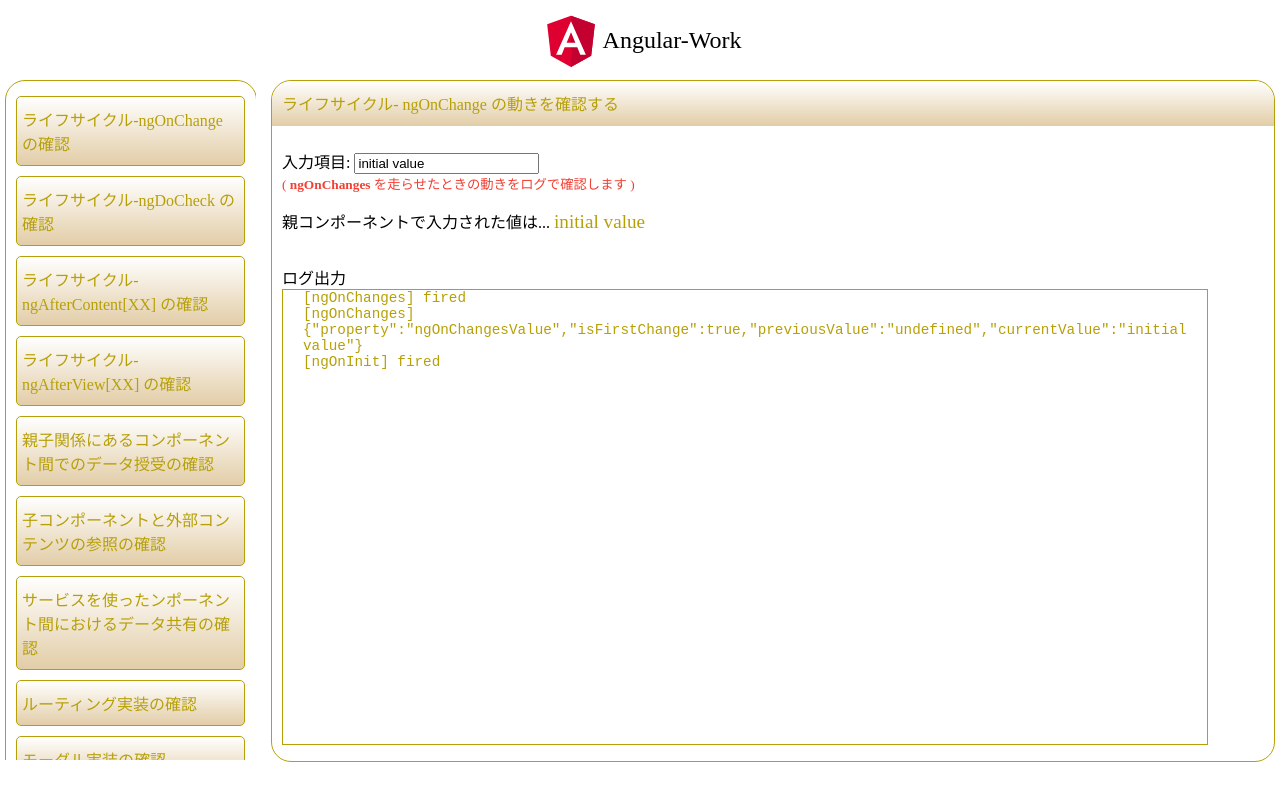
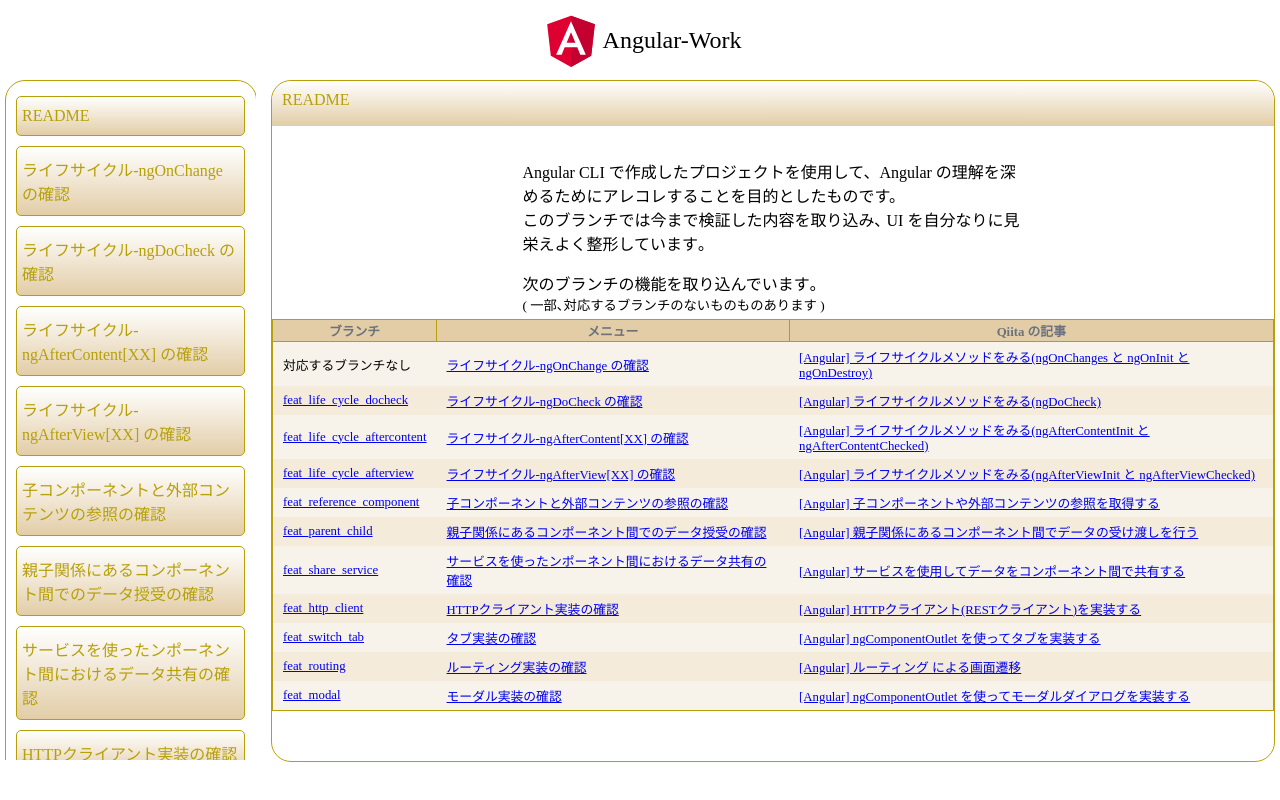
Before and after one commit to ksh-fthr/angular-work, an Angular app: page / in a window 1280 px wide. Built offline with nearby package versions, Linux system fonts and the light colour scheme.

Commit message:
README ページを追加.

```diff
--- a/src/app/app.component.html
+++ b/src/app/app.component.html
@@ -9,17 +9,18 @@
   <nav id="menu-contents">
     <ul class="item_box">
       <!-- routing のためのリンク. routerLink に app.module.ts で定義したテーブル: ROUTE_TABLE に登録した path をセットする -->
+      <li class="items"><a class="item_buttons" routerLink="/readme">README</a></li>
       <li class="items"><a class="item_buttons" routerLink="/life-cycle-on-change">ライフサイクル-ngOnChange の確認</a></li>
       <li class="items"><a class="item_buttons" routerLink="/life-cycle-do-check">ライフサイクル-ngDoCheck の確認</a></li>
       <li class="items"><a class="item_buttons" routerLink="/life-cycle-after-content">ライフサイクル-ngAfterContent[XX] の確認</a></li>
       <li class="items"><a class="item_buttons" routerLink="/life-cycle-after-view">ライフサイクル-ngAfterView[XX] の確認</a></li>
+      <li class="items"><a class="item_buttons" routerLink="/reference">子コンポーネントと外部コンテンツの参照の確認</a></li>
       <li class="items"><a class="item_buttons" routerLink="/parent-child">親子関係にあるコンポーネント間でのデータ授受の確認</a></li>
-      <li class="items"><a class="item_buttons" routerLink="/reference">子コンポーネントと外部コンテンツの参照の確認</a></li>
       <li class="items"><a class="item_buttons" routerLink="/data-share">サービスを使ったンポーネント間におけるデータ共有の確認</a></li>
+      <li class="items"><a class="item_buttons" routerLink="/http-client">HTTPクライアント実装の確認</a></li>
+      <li class="items"><a class="item_buttons" routerLink="/tab">タブ実装の確認</a></li>
       <li class="items"><a class="item_buttons" routerLink="/routing">ルーティング実装の確認</a></li>
       <li class="items"><a class="item_buttons" routerLink="/modal">モーダル実装の確認</a></li>
-      <li class="items"><a class="item_buttons" routerLink="/tab">タブ実装の確認</a></li>
-      <li class="items"><a class="item_buttons" routerLink="/http-client">HTTPクライアント実装の確認</a></li>
     </ul>
   </nav>
 
--- a/src/app/app.module.ts
+++ b/src/app/app.module.ts
@@ -9,6 +9,9 @@ import { HttpClientModule } from '@angular/common/http';
 import { AppComponent } from './app.component';
 
 import { Logging } from './utils/logging';
+
+// TOP ページ用の README
+import { ReadmeComponent } from './component/readme/readme.component';
 
 // ルーティング実装検証用コンポーネント/サービス
 import { RoutingComponent } from './component/routing/routing.component';
@@ -77,35 +80,47 @@ import { HttpClientService } from './service/http-client/http-client.service';
 const ROUTE_TABLE: Routes = [
   {
     path: '',
-    component: OnChangeBaseComponent
+    component: ReadmeComponent,
+  },
+  {
+    path: 'readme',
+    component: ReadmeComponent,
   },
   {
     path: 'life-cycle-on-change',
-    component: OnChangeBaseComponent
+    component: OnChangeBaseComponent,
   },
   {
     path: 'life-cycle-do-check',
-    component: DoCheckBaseComponent
+    component: DoCheckBaseComponent,
   },
   {
     path: 'life-cycle-after-content',
-    component: AfterContentBaseComponent
+    component: AfterContentBaseComponent,
   },
   {
     path: 'life-cycle-after-view',
-    component: AfterViewBaseComponent
+    component: AfterViewBaseComponent,
+  },
+  {
+    path: 'reference',
+    component: ReferenceBaseComponent,
   },
   {
     path: 'parent-child',
-    component: ParentChildBaseComponent
-  },
-  {
-    path: 'reference',
-    component: ReferenceBaseComponent
+    component: ParentChildBaseComponent,
   },
   {
     path: 'data-share',
-    component: DataShareBaseComponent
+    component: DataShareBaseComponent,
+  },
+  {
+    path: 'http-client',
+    component: HttpClientBaseComponent,
+  },
+  {
+    path: 'tab',
+    component: TabBaseComponent,
   },
   {
     path: 'routing',
@@ -114,20 +129,12 @@ const ROUTE_TABLE: Routes = [
     children: [
       { path: 'page-a', component: PageAComponent },
       { path: 'page-b', component: PageBComponent },
-      { path: 'page-c', component: PageCComponent }
-    ]
+      { path: 'page-c', component: PageCComponent },
+    ],
   },
   {
     path: 'modal',
-    component: ModalBaseComponent
-  },
-  {
-    path: 'tab',
-    component: TabBaseComponent
-  },
-  {
-    path: 'http-client',
-    component: HttpClientBaseComponent
+    component: ModalBaseComponent,
   },
 ];
 
@@ -180,23 +187,16 @@ const ROUTE_TABLE: Routes = [
     // Http モジュールを利用した Http クライアントの実装検証用コンポーネント/サービス
     HttpClientBaseComponent,
     HttpClientVerificationComponent,
+    ReadmeComponent,
   ],
-  entryComponents: [
-    ModalComponent,
-  ],
+  entryComponents: [ModalComponent],
   imports: [
     BrowserModule,
     RouterModule.forRoot(ROUTE_TABLE), // 追加. routing の情報を登録する
     FormsModule,
     HttpClientModule,
   ],
-  providers: [
-    ModalService,
-    SwitchTabService,
-    DataShareService,
-    HttpClientService,
-    Logging,
-  ],
-  bootstrap: [AppComponent]
+  providers: [ModalService, SwitchTabService, DataShareService, HttpClientService, Logging],
+  bootstrap: [AppComponent],
 })
-export class AppModule { }
+export class AppModule {}
--- /dev/null
+++ b/src/app/component/readme/readme.component.css
@@ -0,0 +1,76 @@
+#readme-area {
+  margin: 0 0 0 15px;
+  padding: 0;
+  width: calc(100% - 20px);
+  height: 100%;
+}
+
+#readme-header-block {
+  height: 35%;
+}
+
+#readme-body-block {
+  height: 65%;
+}
+
+#readme-contents-wrap {
+  height: 100%;
+  border: 1px solid #b7a007;
+  border-radius: 20px;
+}
+
+#readme-header {
+  margin: 0;
+  padding: 10px 10px;
+  color: #b7a007;
+  background: linear-gradient(#ffffff, #e2cda7);
+  height: 25px;
+  width: inherit;
+  border-radius: 20px 20px 0 0;
+}
+
+#readme-header > p {
+  margin: 0;
+  padding: 0;
+}
+
+#readme-header-description {
+  height: 200px;
+  margin: 0;
+  padding: 10px 10px;
+  /* 子要素を中央に配置するための準備 */
+  position: relative;
+}
+
+#readme-header-description div {
+  /* 親要素に対して自分自身を中央に配置する */
+  position: absolute;
+  top: 50%;
+  left: 50%;
+  transform: translateY(-50%) translateX(-50%);
+}
+
+table#menu-table {
+  margin: 0 auto; /* 親要素に対して自分自身を左右中央に配置する */
+  font-size: 0.8em;
+  border: 0.5px solid #b7a007;
+  border-collapse: collapse;
+}
+
+td {
+  padding: 5px 10px;
+}
+
+tr:nth-child(even) {
+  background: #f7f3ea;
+}
+
+tr:nth-child(odd) {
+  background: #f5ebdb;
+}
+
+th {
+  background: #e2cda7;
+  color: #6b727c;
+  border: solid 0.5px #b7a007;
+}
--- /dev/null
+++ b/src/app/component/readme/readme.component.html
@@ -0,0 +1,85 @@
+<div id="readme-area">
+  <div id="readme-contents-wrap">
+    <div id="readme-header-block">
+      <header id="readme-header">
+        <p>README</p>
+      </header>
+      <div id="readme-header-description">
+        <div>
+          <p>
+            Angular CLI で作成したプロジェクトを使用して、Angular の理解を深めるためにアレコレすることを目的としたものです。<br />
+            このブランチでは今まで検証した内容を取り込み､ UI を自分なりに見栄えよく整形しています｡
+          </p>
+          <p>
+            次のブランチの機能を取り込んでいます｡<br />
+            <small>( 一部､対応するブランチのないものものあります )</small>
+          </p>
+        </div>
+      </div>
+    </div>
+
+    <div id="readme-body-block">
+      <table id="menu-table">
+        <th class="menu-table-header">ブランチ</th>
+        <th class="menu-table-header">メニュー</th>
+        <th class="menu-table-header">Qiita の記事</th>
+        <tr class="menu-table-record">
+          <td>対応するブランチなし</td>
+          <td><a routerLink="/life-cycle-on-change">ライフサイクル-ngOnChange の確認</a></td>
+          <td><a href="https://qiita.com/ksh-fthr/items/ccd9861f919c4aa30ae8">[Angular] ライフサイクルメソッドをみる(ngOnChanges と ngOnInit と ngOnDestroy)</a></td>
+        </tr>
+        <tr class="menu-table-record">
+          <td><a href="https://github.com/ksh-fthr/angular-work/tree/feat_life_cycle_docheck">feat_life_cycle_docheck</a></td>
+          <td><a routerLink="/life-cycle-do-check">ライフサイクル-ngDoCheck の確認</a></td>
+          <td><a href="https://qiita.com/ksh-fthr/items/f1adea56c17f8c7f6c0d">[Angular] ライフサイクルメソッドをみる(ngDoCheck)</a></td>
+        </tr>
+        <tr class="menu-table-record">
+          <td><a href="https://github.com/ksh-fthr/angular-work/tree/feat_life_cycle_aftercontent">feat_life_cycle_aftercontent</a></td>
+          <td><a routerLink="/life-cycle-after-content">ライフサイクル-ngAfterContent[XX] の確認</a></td>
+          <td><a href="https://qiita.com/ksh-fthr/items/bf8fb8c66cd1d044866e">[Angular] ライフサイクルメソッドをみる(ngAfterContentInit と ngAfterContentChecked)</a></td>
+        </tr>
+        <tr class="menu-table-record">
+          <td><a href="https://github.com/ksh-fthr/angular-work/tree/feat_life_cycle_afterview">feat_life_cycle_afterview</a></td>
+          <td><a routerLink="/life-cycle-after-view">ライフサイクル-ngAfterView[XX] の確認</a></td>
+          <td><a href="https://qiita.com/ksh-fthr/items/411d2884875a4a0f7bd6">[Angular] ライフサイクルメソッドをみる(ngAfterViewInit と ngAfterViewChecked)</a></td>
+        </tr>
+        <tr class="menu-table-record">
+          <td><a href="https://github.com/ksh-fthr/angular-work/tree/feat_reference_component">feat_reference_component</a></td>
+          <td><a routerLink="/reference">子コンポーネントと外部コンテンツの参照の確認</a></td>
+          <td><a href="https://qiita.com/ksh-fthr/items/00341b3b12f7048c9575">[Angular] 子コンポーネントや外部コンテンツの参照を取得する</a></td>
+        </tr>
+        <tr class="menu-table-record">
+          <td><a href="https://github.com/ksh-fthr/angular-work/tree/feat_parent_child">feat_parent_child</a></td>
+          <td><a routerLink="/parent-child">親子関係にあるコンポーネント間でのデータ授受の確認</a></td>
+          <td><a href="https://qiita.com/ksh-fthr/items/db6a48d072d5e9a33f0b">[Angular] 親子関係にあるコンポーネント間でデータの受け渡しを行う</a></td>
+        </tr>
+        <tr class="menu-table-record">
+          <td><a href="https://github.com/ksh-fthr/angular-work/tree/feat_share_service">feat_share_service</a></td>
+          <td><a routerLink="/data-share">サービスを使ったンポーネント間におけるデータ共有の確認</a></td>
+          <td><a href="https://qiita.com/ksh-fthr/items/e43dd37bff2e51e95a59">[Angular] サービスを使用してデータをコンポーネント間で共有する</a></td>
+        </tr>
+        <tr class="menu-table-record">
+          <td><a href="https://github.com/ksh-fthr/angular-work/tree/feat_http_client">feat_http_client</a></td>
+          <td><a routerLink="/http-client">HTTPクライアント実装の確認</a></td>
+          <td><a href="https://qiita.com/ksh-fthr/items/840ae54472892a87f48d">[Angular] HTTPクライアント(RESTクライアント)を実装する</a></td>
+        </tr>
+        <tr class="menu-table-record">
+          <td><a href="https://github.com/ksh-fthr/angular-work/tree/feat_switch_tab">feat_switch_tab</a></td>
+          <td><a routerLink="/tab">タブ実装の確認</a></td>
+          <td><a href="https://qiita.com/ksh-fthr/items/212fe3a1c0308b1fd782">[Angular] ngComponentOutlet を使ってタブを実装する</a></td>
+        </tr>
+        <tr class="menu-table-record">
+          <td><a href="https://github.com/ksh-fthr/angular-work/tree/feat_routing">feat_routing</a></td>
+          <td><a routerLink="/routing">ルーティング実装の確認</a></td>
+          <td><a href="https://qiita.com/ksh-fthr/items/91c85a06998314c95648">[Angular] ルーティング による画面遷移</a></td>
+        </tr>
+        <tr class="menu-table-record">
+          <td><a href="https://github.com/ksh-fthr/angular-work/tree/feat_modal">feat_modal</a></td>
+          <td><a routerLink="/modal">モーダル実装の確認</a></td>
+          <td><a href="https://qiita.com/ksh-fthr/items/769767c346c8f04e2df2">[Angular] ngComponentOutlet を使ってモーダルダイアログを実装する</a></td>
+        </tr>
+      </table>
+    </div>
+
+  </div>
+</div>
--- /dev/null
+++ b/src/app/component/readme/readme.component.ts
@@ -0,0 +1,15 @@
+import { Component, OnInit } from '@angular/core';
+
+@Component({
+  selector: 'app-readme',
+  templateUrl: './readme.component.html',
+  styleUrls: ['./readme.component.css']
+})
+export class ReadmeComponent implements OnInit {
+
+  constructor() { }
+
+  ngOnInit(): void {
+  }
+
+}
```
Also changed, not shown: 1 other file (tests, documents, lock files or other folders).
